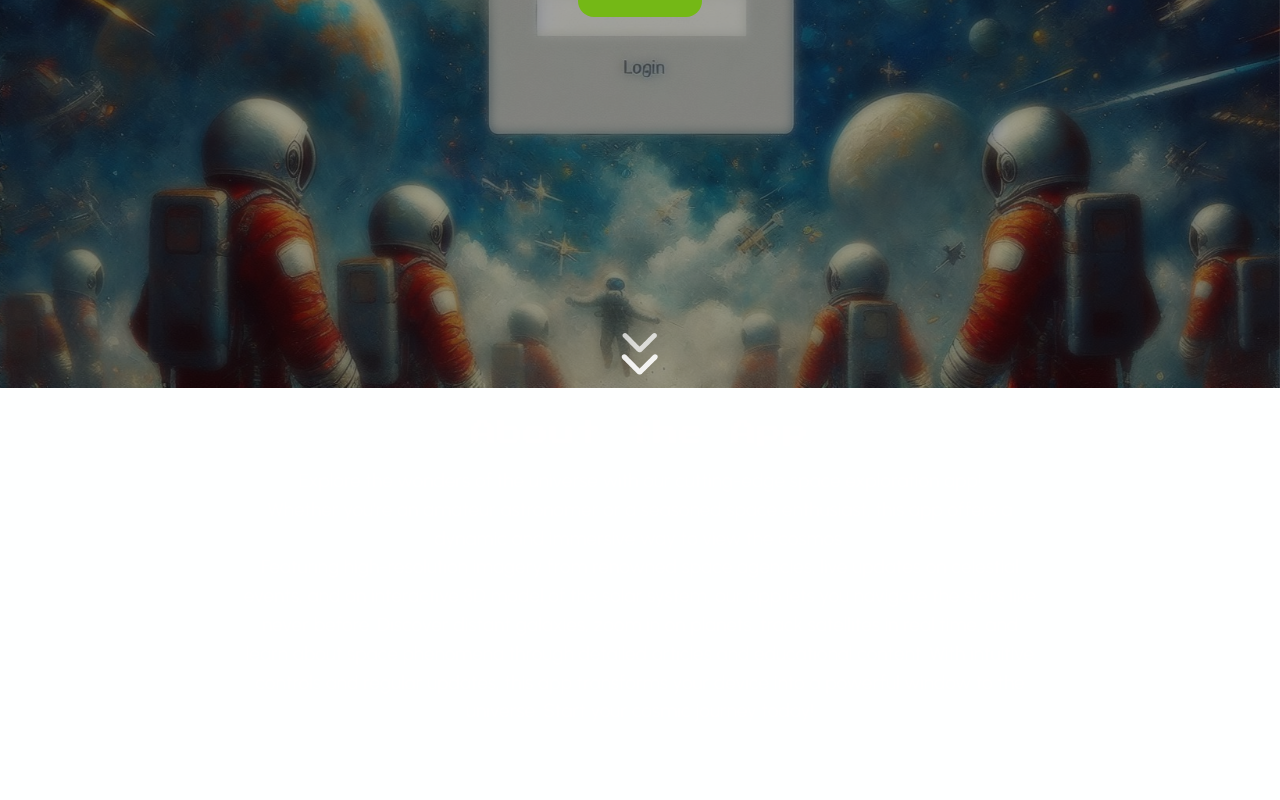
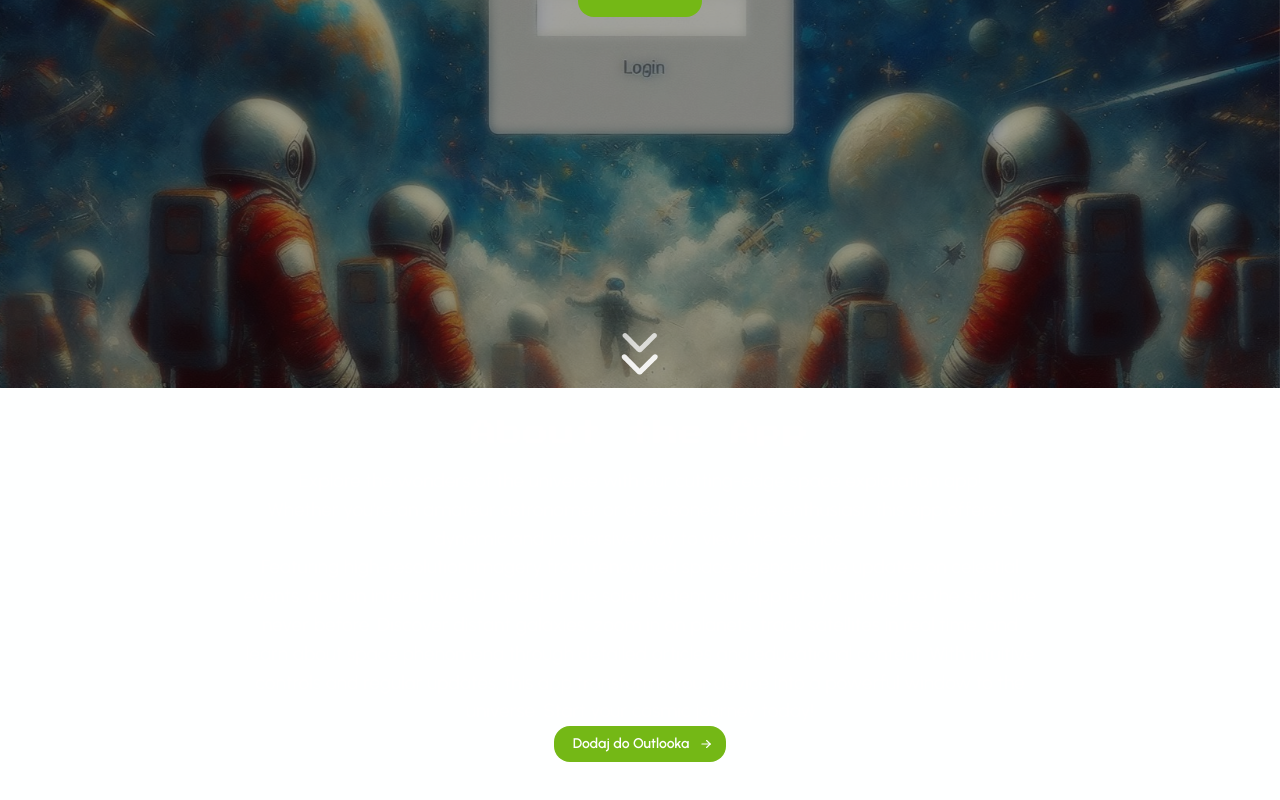
Before and after one commit to Weloxowy/GbsSystem, a React (Vite) app in the folder gbssystem.client/: page / in a window 1280 px wide. Shown: the part 412-1212 px from the top of the page. Built offline with nearby package versions, Linux system fonts and the light colour scheme.

Commit message:
Outlook add meeting

```diff
--- a/gbssystem.client/package.json
+++ b/gbssystem.client/package.json
@@ -15,7 +15,9 @@
     "@mantine/form": "^7.13.2",
     "@mantine/hooks": "^7.13.2",
     "@mantine/modals": "^7.13.2",
+    "@tabler/core": "^1.0.0-beta21",
     "dayjs": "^1.11.13",
+    "file-system": "^2.2.2",
     "prop-types": "^15.8.1",
     "react": "^18.3.1",
     "react-dom": "^18.3.1",
@@ -25,6 +27,7 @@
   },
   "devDependencies": {
     "@eslint/js": "^9.11.1",
+    "@tabler/icons-react": "^3.19.0",
     "@types/node": "^20.12.2",
     "@types/react": "^18.3.10",
     "@types/react-dom": "^18.3.0",
@@ -33,6 +36,7 @@
     "eslint-plugin-react-hooks": "^5.1.0-rc.0",
     "eslint-plugin-react-refresh": "^0.4.12",
     "globals": "^15.9.0",
+    "ics": "^3.8.1",
     "postcss": "^8.4.47",
     "postcss-preset-mantine": "^1.17.0",
     "postcss-simple-vars": "^7.0.1",
--- /dev/null
+++ b/gbssystem.client/src/components/AddToCalendar/AddToCalendar.tsx
@@ -0,0 +1,31 @@
+import React from 'react';
+import {Button} from "@mantine/core";
+import {IconArrowRight} from '@tabler/icons-react';
+
+interface AddToCalendarProps {
+    date: Date;
+    title: string;
+}
+
+const AddToCalendar: React.FC<AddToCalendarProps> = ({ date, title }) => {
+    const handleAddToCalendar = () => {
+        const formattedDate = date.toISOString().replace(/-|:|\.\d{3}/g, "");
+        const endDate = new Date(date);
+        endDate.setHours(date.getHours() + 1); // Przykład wydarzenia na 1 godzinę
+        const formattedEndDate = endDate.toISOString().replace(/-|:|\.\d{3}/g, "");
+
+        // URL dla tworzenia wydarzenia w Outlook Web
+        const outlookUrl = `https://outlook.office.com/calendar/0/deeplink/compose?subject=${encodeURIComponent(title)}&startdt=${formattedDate}&enddt=${formattedEndDate}`;
+
+        // Otwieramy Outlook Web z predefiniowanym wydarzeniem
+        window.open(outlookUrl, '_blank');
+    };
+
+    return (
+        <Button onClick={handleAddToCalendar} rightSection={<IconArrowRight size={14} />} radius={"lg"}>
+            Dodaj do Outlooka
+        </Button>
+    );
+};
+
+export default AddToCalendar;
--- a/gbssystem.client/src/mainPage/MainPage.tsx
+++ b/gbssystem.client/src/mainPage/MainPage.tsx
@@ -4,6 +4,7 @@ import classes from "./MainPage.module.css";
 import backgroundImage from "../assets/Zdj_hackaton_1.jpeg";
 import Lottie from 'react-lottie';
 import animation from '../assets/scroll.json'
+import AddToCalendar from "../components/AddToCalendar/AddToCalendar.tsx";
 export default function MainPage() {
     const navigation = useNavigate();
 
@@ -60,6 +61,7 @@ export default function MainPage() {
                     Featuring high-resolution imagery from renowned space agencies, live updates on celestial events, and an interactive 3D model of the solar system, our app lets you navigate the stars like never before.
                 Discover distant galaxies, zoom in on planets, track satellites in real time, and learn about space phenomena through detailed articles and educational content. With intuitive controls and regular updates, this app transforms your device into a powerful window to the universe. Start your cosmic journey today!
                 </Text>
+                <AddToCalendar date={new Date()} title={"Testowe wydarzenie"} />
             </div>
         </div>
     );
```
Also changed, not shown: 1 other file (tests, documents, lock files or other folders).
